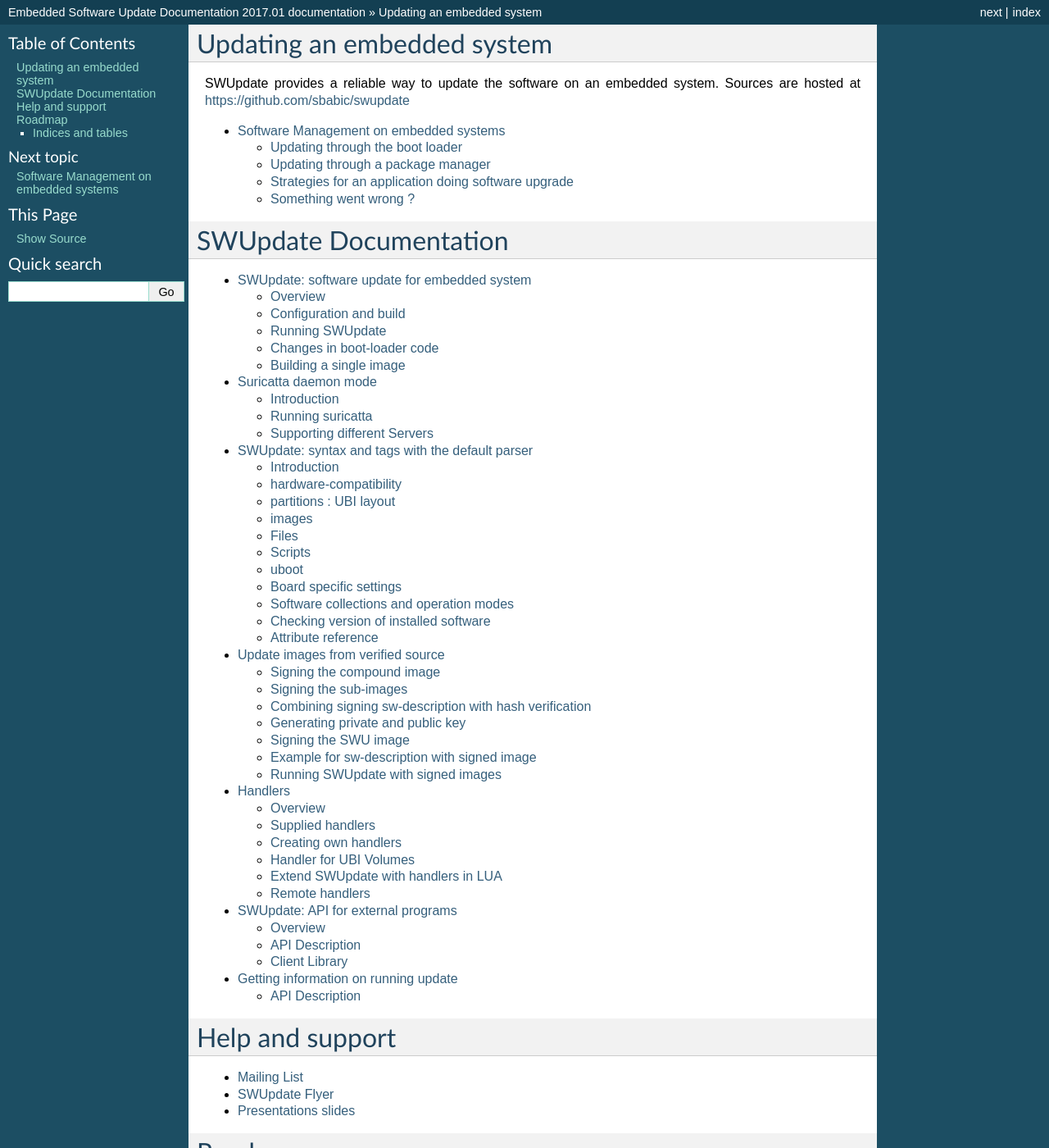
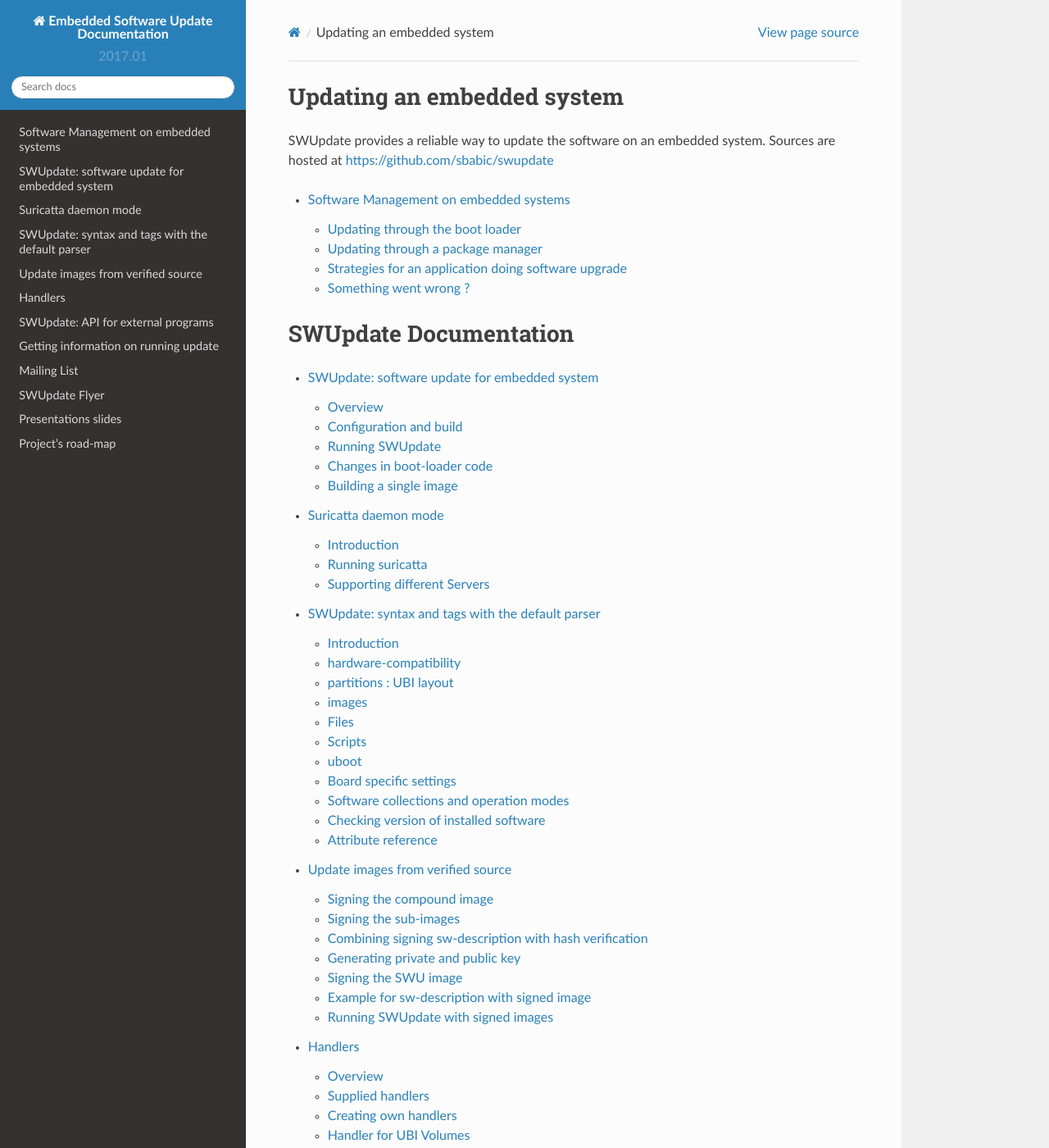
Before and after one commit to sbabic/swupdate, a Sphinx documentation site: the page built from doc/source/index.rst, in a window 1280 px wide and 1400 px high. Shown: the whole window at 82% size. Built offline with Sphinx 7.4.7 and the Read the Docs theme 2.0.0, drawn with Linux system fonts in a browser that asks for light colours; formulas are drawn with MathJax 3; some of the changed text lies outside the part shown.

Commit message:
doc: using read the docs theme
Signed-off-by: Stefano Babic <sbabic@denx.de>

```diff
--- a/doc/source/conf.py
+++ b/doc/source/conf.py
@@ -100,7 +100,8 @@
 
 # The theme to use for HTML and HTML Help pages.  See the documentation for
 # a list of builtin themes.
-html_theme = u'default'
+#html_theme = u'default'
+html_theme = u'sphinx_rtd_theme'
 
 
 # Theme options are theme-specific and customize the look and feel of a theme
```
